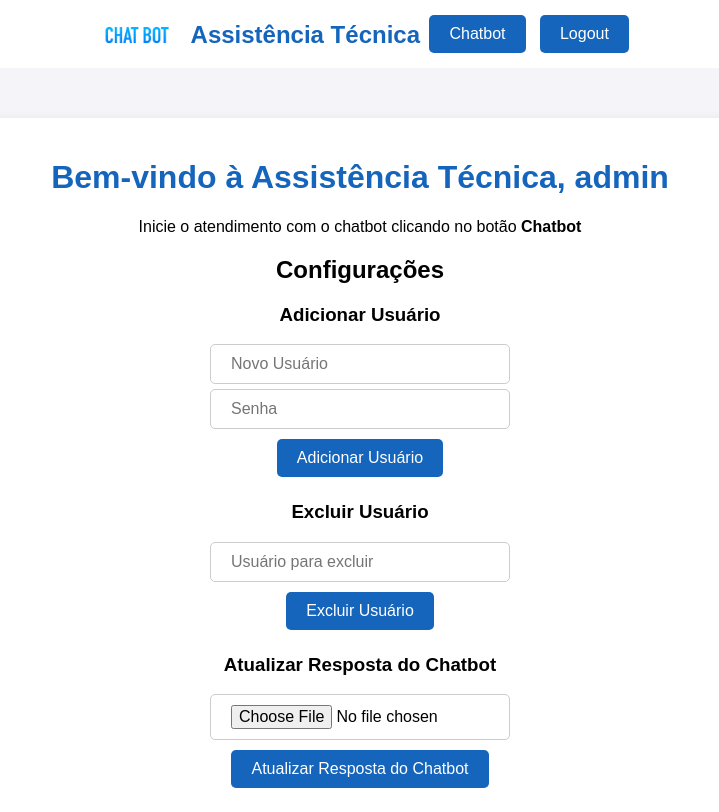
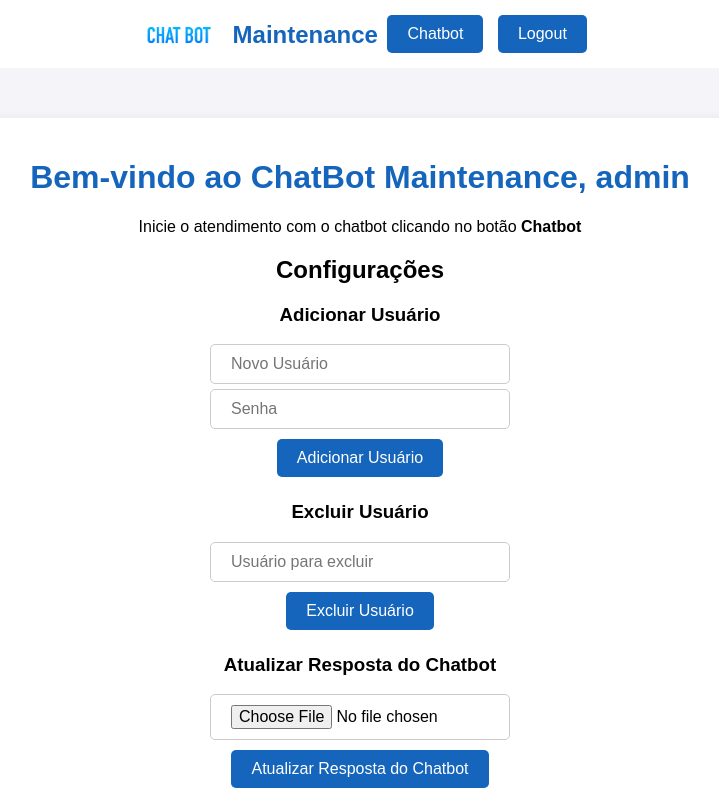
Before and after one commit to otaviovin/chatbotmaintenance, a Flask app: page /index in a window 1280 px wide. Shown: the top 812 px of the page, without its empty margins (280-999 px from the left). Run offline with Flask 3, Linux system fonts and the light colour scheme; the visitor is signed in with stand-in values (Sample User, id 1).

Commit message:
Update index.html

```diff
--- a/templates/index.html
+++ b/templates/index.html
@@ -94,12 +94,12 @@
 <body>
     <div class="header">
         <img src="static/logo.png" alt="Logo da empresa">
-        <h1>Assistência Técnica</h1>
+        <h1>Maintenance</h1>
         <a href="{{ url_for('chatbot') }}" class="btn-iniciar">Chatbot</a>
         <a href="{{ url_for('logout') }}" class="btn-logout">Logout</a>
     </div>
     <div class="container">
-        <h1>Bem-vindo à Assistência Técnica, {{ user_name }}</h1>
+        <h1>Bem-vindo ao ChatBot Maintenance, {{ user_name }}</h1>
         <p>Inicie o atendimento com o chatbot clicando no botão <strong>Chatbot</strong></p>
 
         {% if is_admin %}
```
